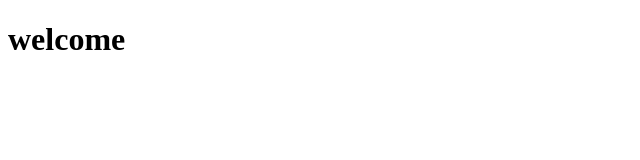
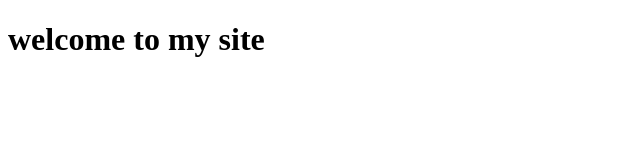
Before and after one commit to AbishECESIS/PramaanContents, a plain HTML site: page index.html in a window 1280 px wide. Shown: the whole page, without its empty margins (0-640 px from the left). Drawn offline with Linux system fonts and the light colour scheme.

Commit message:
index file chaged

```diff
--- a/index.html
+++ b/index.html
@@ -6,6 +6,6 @@
     <title>Document</title>
 </head>
 <body>
-    <h1>welcome</h1>
+    <h1>welcome to my site</h1>
 </body>
 </html>
```
